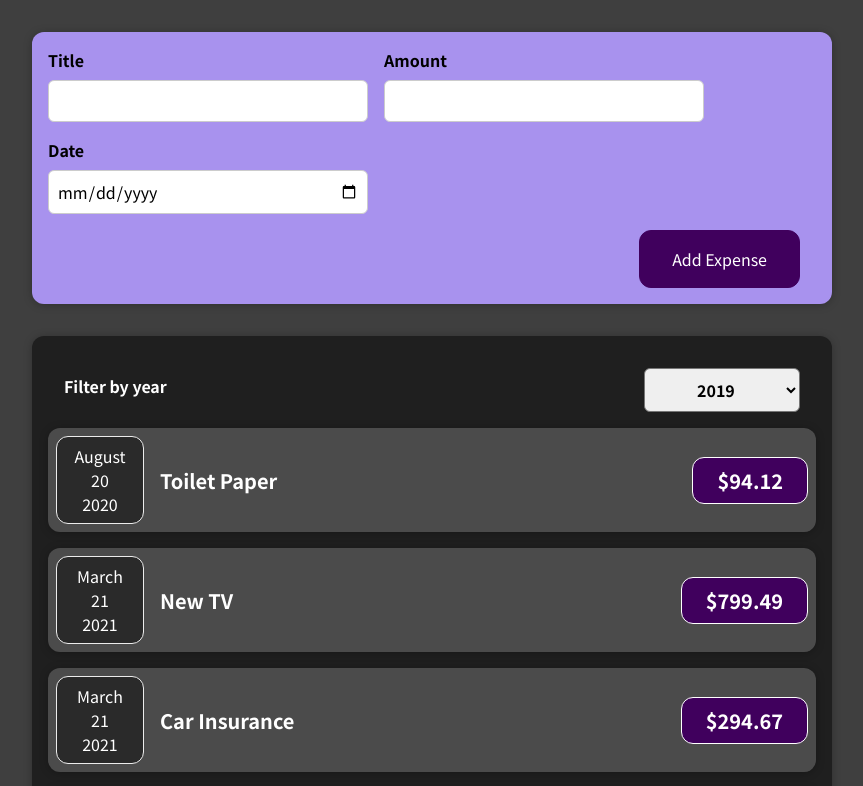
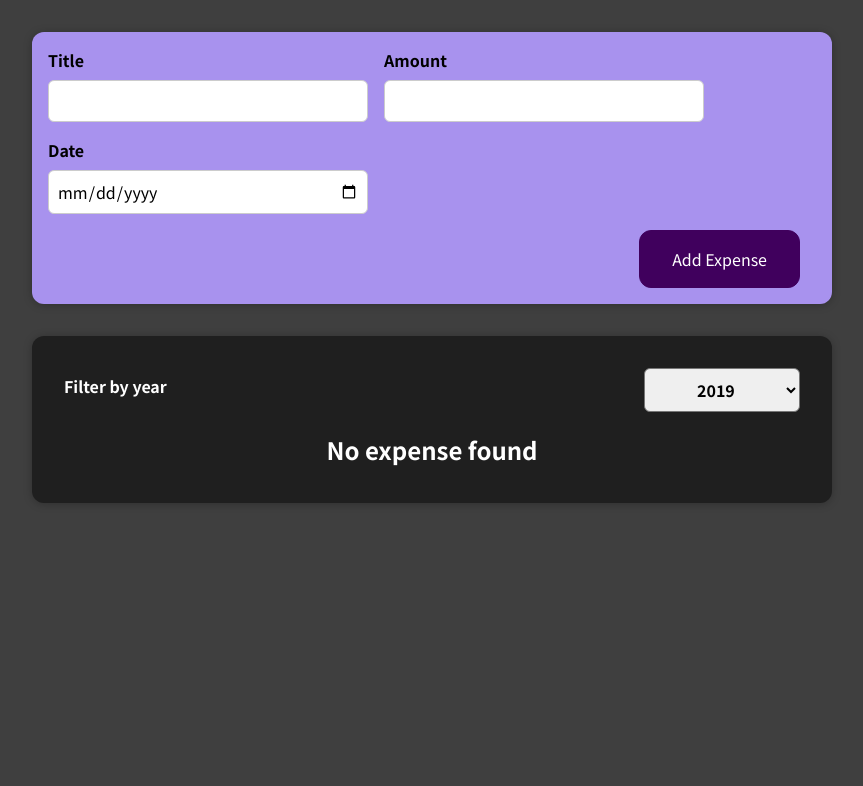
Before and after one commit to danushkapathirana/expense-tracker, a React (Create React App) app: page / in a window 1280 px wide. Shown: the top 786 px of the page, without its empty margins (208-1071 px from the left). Built offline with nearby package versions, Linux system fonts and the light colour scheme.

Commit message:
developed filter option

```diff
--- a/src/App.js
+++ b/src/App.js
@@ -1,8 +1,9 @@
 import React, {useState} from 'react';
 
-import './App.css';
 import Expenses from './components/Expenses/Expenses';
 import NewExpense from './components/NewExpense/NewExpense';
+
+import './App.css';
 
 const dummy_expenses = [
   { id: 'e1', title: 'Toilet Paper', amount: 94.12, date: new Date(2020, 7, 14),},
@@ -24,7 +25,7 @@ function App() {
 
   return (
     <div>
-      <NewExpense onAddExpense ={addExpenseHandler}></NewExpense> {/**get new expense data from the form */}
+      <NewExpense onAddExpense ={addExpenseHandler} /> {/**get new expense data from the form */}
       <Expenses items = {expenses} /> {/**pass the expense data and display */}
     </div>
   );
--- a/src/components/Expenses/ExpenseItem.js
+++ b/src/components/Expenses/ExpenseItem.js
@@ -1,21 +1,20 @@
 import React from "react"
-// import { useState } from "react"
 
 import Card from "../UI/Card"
 import ExpenseDate from "./ExpenseDate"
 import "./ExpenseItem.css"
 
 function ExpenseItem(props) {
-    // const [title, setTitle] = useState(props.title)
-
     return(
+        <li>
             <Card className="expense-item">
-            <ExpenseDate date = {props.date} />
+                <ExpenseDate date={props.date} />
                 <div className="expense-item__description">
                     <h2>{props.title}</h2>
                     <div className="expense-item__price">${props.amount}</div>
                 </div>
             </Card>
+        </li>
     )
 }
 
--- a/src/components/Expenses/Expenses.js
+++ b/src/components/Expenses/Expenses.js
@@ -1,26 +1,29 @@
 import React, {useState} from "react";
 
+import ExpensesFilter from "./ExpensesFilter";
+import ExpensesList from "./ExpensesList";
 import Card from "../UI/Card";
-import ExpensesFilter from "./ExpensesFilter";
-import ExpenseItem from "./ExpenseItem";
+
 import "./Expenses.css"
+import "./ExpensesList.css"
 
 function Expenses(props) {
     const [filterYear, setFilterYear] = useState("2019")
 
     const changeFilterHandler = (selectedYear) => {
         setFilterYear(selectedYear)
+
     }
+
+    const filterdExpenses = props.items.filter((expense) => {
+        return expense.date.getFullYear().toString() === filterYear
+    })
 
     return(
         <div>
             <Card className="expenses">
-            <ExpensesFilter selected = {filterYear} onChangeFilter = {changeFilterHandler}></ExpensesFilter>
-            {
-                props.items.map((item) =>
-                    <ExpenseItem title = {item.title} amount = {item.amount} date = {item.date} key = {item.id}></ExpenseItem>
-                )
-            }
+            <ExpensesFilter selected = {filterYear} onChangeFilter = {changeFilterHandler} />
+            <ExpensesList items = {filterdExpenses}></ExpensesList>
             </Card>
         </div>
     )
--- a/src/components/Expenses/ExpensesFilter.js
+++ b/src/components/Expenses/ExpensesFilter.js
@@ -20,7 +20,6 @@ function ExpensesFilter(props) {
             </div>
         </div>
     )
-
 }
 
 export default ExpensesFilter
--- /dev/null
+++ b/src/components/Expenses/ExpensesList.css
@@ -0,0 +1,9 @@
+.expenses-list {
+    list-style: none;
+    padding: 0;
+}
+
+.expenses-list__fallback {
+    color: white;
+    text-align: center;
+}
--- /dev/null
+++ b/src/components/Expenses/ExpensesList.js
@@ -0,0 +1,17 @@
+import React from "react";
+
+import ExpenseItem from "./ExpenseItem";
+
+function ExpensesList(props) {
+    if(props.items.length === 0) {
+        return <h2 className="expenses-list__fallback">No expense found</h2>
+    }
+
+    return(
+        <ul className="expenses-list">
+            {props.items.map((expense) => <ExpenseItem title = {expense.title} amount = {expense.amount} date = {expense.date} key = {expense.id} />)}
+        </ul>
+    )
+}
+
+export default ExpensesList
```
Lines whose indentation alone changed are shown as unchanged.
